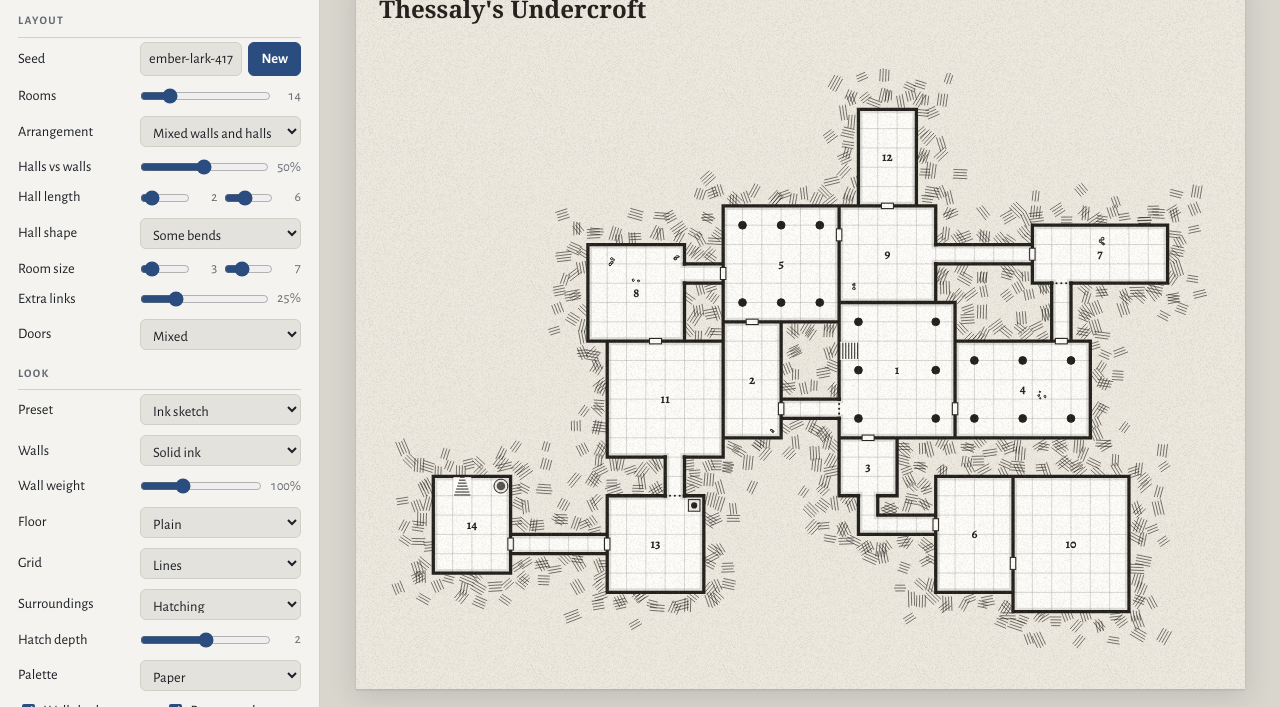
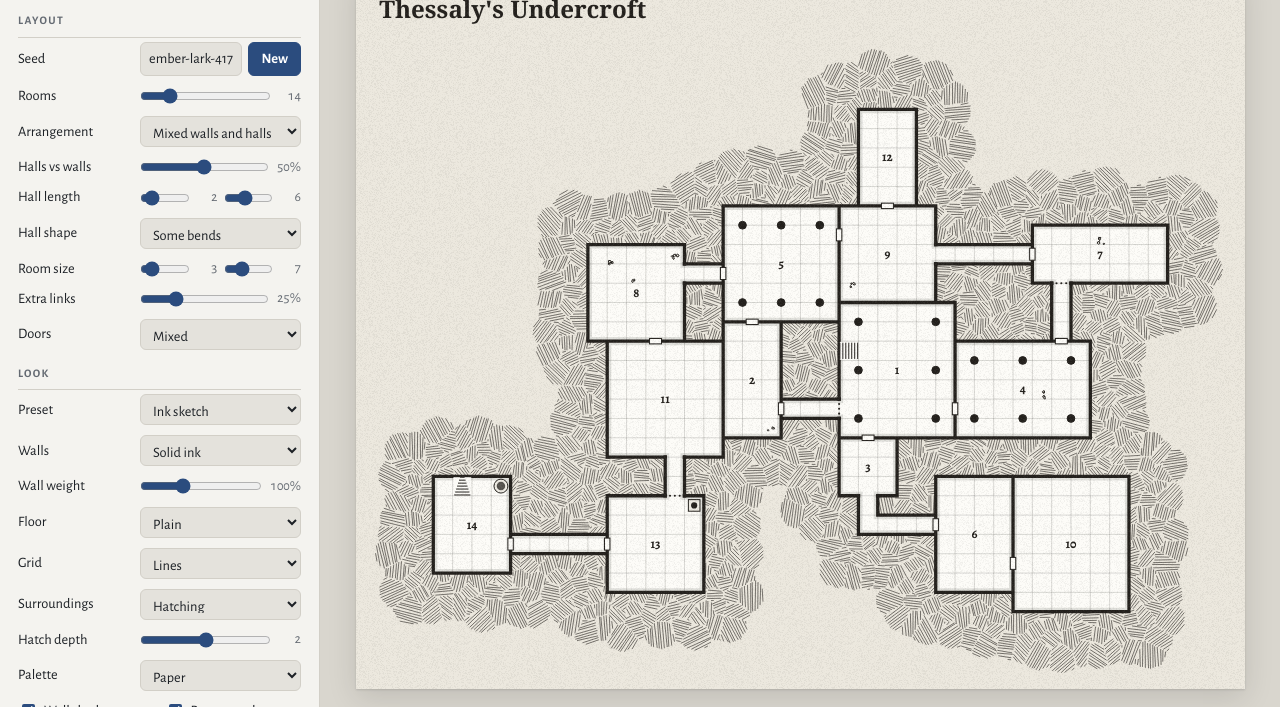
Before and after one commit to PaperColossus/free-maps, a plain HTML site: page dungeon-generator/index.html in a window 1280 px wide. Shown: the part 93-800 px from the top of the page. Drawn offline with nearby package versions, Linux system fonts and the light colour scheme; a web font is replaced by a local one.

Commit message:
Draw hatching as non-overlapping clusters along the walls
Scatter Poisson-disc points in a band around the floor, clip each to
its Voronoi cell with a small inset, and fill each cell with parallel
strokes at an angle chosen to contrast with its neighbours. Cross-hatch
uses the same cells; stipple uses Poisson dots that thin out away from
the walls.

Co-Authored-By: Claude Opus 5.5 <noreply@anthropic.com>
Claude-Session: https://claude.ai/code/session_01HmD89c5KPLuDSHfKfGyj8i

```diff
--- a/dungeon-generator/index.html
+++ b/dungeon-generator/index.html
@@ -738,6 +738,163 @@ const PRESETS = {
 /* ================================================================
    Renderer
    ================================================================ */
+/* ================================================================
+   Hatching geometry
+   Technique after Watabou's hatching for One Page Dungeon, as written up
+   by Red Blob Games ("Dyson hatching"): scatter Poisson-disc points in a
+   band along the walls, give each point its Voronoi cell, and fill each
+   cell with a cluster of parallel strokes clipped to the cell. Cells are
+   pulled in from their shared edges, so clusters never overlap.
+   All geometry is in grid squares, so screen and export match exactly.
+   ================================================================ */
+function floorDistance(map, reach) {
+  const { W, H, cells } = map;
+  const isF = (x, y) => x >= 0 && y >= 0 && x < W && y < H && cells[y * W + x] !== 0;
+  return function (px, py) {
+    let best = Infinity;
+    const fx = Math.floor(px), fy = Math.floor(py);
+    for (let y = fy - reach; y <= fy + reach; y++) for (let x = fx - reach; x <= fx + reach; x++) {
+      if (!isF(x, y)) continue;
+      const dx = Math.max(x - px, 0, px - (x + 1)), dy = Math.max(y - py, 0, py - (y + 1));
+      const d = dx * dx + dy * dy;
+      if (d < best) best = d;
+    }
+    return Math.sqrt(best);
+  };
+}
+
+// Dart-throwing Poisson-disc sampler over the band 0 < distance <= limit(rng).
+function bandPoints(map, rng, spacing, accept) {
+  const { W, H } = map;
+  const cs = spacing / Math.SQRT2, gw = Math.ceil(W / cs) + 1, gh = Math.ceil(H / cs) + 1;
+  const grid = new Int32Array(gw * gh).fill(-1);
+  const pts = [];
+  const free = (x, y) => {
+    const gx = Math.floor(x / cs), gy = Math.floor(y / cs);
+    for (let yy = Math.max(0, gy - 2); yy <= Math.min(gh - 1, gy + 2); yy++)
+      for (let xx = Math.max(0, gx - 2); xx <= Math.min(gw - 1, gx + 2); xx++) {
+        const i = grid[yy * gw + xx];
+        if (i >= 0) { const q = pts[i]; if ((q.x - x) ** 2 + (q.y - y) ** 2 < spacing * spacing) return false; }
+      }
+    return true;
+  };
+  const order = [];
+  for (let y = 0; y < H; y++) for (let x = 0; x < W; x++) if (map.cells[y * W + x] === 0) order.push([x, y]);
+  rng.shuffle(order);
+  for (let pass = 0; pass < 2; pass++) for (const [x, y] of order) {
+    for (let k = 0; k < 10; k++) {
+      const px = x + rng.f(), py = y + rng.f();
+      if (!accept(px, py) || !free(px, py)) continue;
+      grid[Math.floor(py / cs) * gw + Math.floor(px / cs)] = pts.length;
+      pts.push({ x: px, y: py });
+    }
+  }
+  return { pts, grid, gw, gh, cs };
+}
+
+function clipHalfPlane(poly, px, py, ux, uy, c) {
+  const out = [];
+  for (let i = 0; i < poly.length; i++) {
+    const a = poly[i], b = poly[(i + 1) % poly.length];
+    const fa = (a[0] - px) * ux + (a[1] - py) * uy - c, fb = (b[0] - px) * ux + (b[1] - py) * uy - c;
+    if (fa <= 0) out.push(a);
+    if ((fa <= 0) !== (fb <= 0)) { const t = fa / (fa - fb); out.push([a[0] + (b[0] - a[0]) * t, a[1] + (b[1] - a[1]) * t]); }
+  }
+  return out;
+}
+
+function hatchCells(map, depth) {
+  map._hatch = map._hatch || {};
+  if (map._hatch[depth]) return map._hatch[depth];
+  const rng = RNG(map.seed + "|hatch|" + depth);
+  const dist = floorDistance(map, depth + 1);
+  const spacing = 0.62;                 // closest two cluster centres may be, in squares
+  const { pts, grid, gw, gh, cs } = bandPoints(map, rng, spacing, (x, y) => {
+    const d = dist(x, y);
+    return d > 0 && d <= depth * (0.72 + 0.42 * rng.f()); // ragged outer edge
+  });
+  const gap = 0.045, maxR = 0.95, reach = Math.ceil((maxR * 2) / cs);
+  const cells = [];
+  for (let i = 0; i < pts.length; i++) {
+    const p = pts[i];
+    let poly = [];
+    for (let k = 0; k < 10; k++) { const a = (k / 10) * Math.PI * 2 + 0.3; poly.push([p.x + Math.cos(a) * maxR, p.y + Math.sin(a) * maxR]); }
+    const gx = Math.floor(p.x / cs), gy = Math.floor(p.y / cs);
+    const nbrs = [];
+    for (let yy = Math.max(0, gy - reach); yy <= Math.min(gh - 1, gy + reach); yy++)
+      for (let xx = Math.max(0, gx - reach); xx <= Math.min(gw - 1, gx + reach); xx++) {
+        const j = grid[yy * gw + xx];
+        if (j < 0 || j === i) continue;
+        const q = pts[j], dx = q.x - p.x, dy = q.y - p.y, L = Math.hypot(dx, dy);
+        if (L > maxR * 2) continue;
+        nbrs.push(j);
+        poly = clipHalfPlane(poly, p.x, p.y, dx / L, dy / L, L / 2 - gap);
+        if (poly.length < 3) break;
+      }
+    if (poly.length < 3) continue;
+    cells.push({ x: p.x, y: p.y, poly, nbrs, i });
+  }
+  // Pick each cluster's angle to differ from its neighbours' as much as possible.
+  const angleOf = new Map();
+  for (const c of cells) {
+    let bestA = 0, bestScore = -1;
+    for (let t = 0; t < 4; t++) {
+      const a = rng.f() * Math.PI;
+      let score = Math.PI;
+      for (const j of c.nbrs) if (angleOf.has(j)) {
+        let d = Math.abs(a - angleOf.get(j)) % Math.PI; d = Math.min(d, Math.PI - d);
+        score = Math.min(score, d);
+      }
+      if (score > bestScore) { bestScore = score; bestA = a; }
+    }
+    c.angle = bestA; angleOf.set(c.i, bestA);
+  }
+  map._hatch[depth] = cells;
+  return cells;
+}
+
+// Strokes of a cluster: parallel lines across a convex cell at a given angle and spacing.
+function clusterStrokes(c, angle, step) {
+  const ux = Math.cos(angle), uy = Math.sin(angle), nx = -uy, ny = ux;
+  let tmin = Infinity, tmax = -Infinity;
+  for (const [x, y] of c.poly) { const t = (x - c.x) * nx + (y - c.y) * ny; if (t < tmin) tmin = t; if (t > tmax) tmax = t; }
+  const out = [];
+  const count = Math.floor((tmax - tmin) / step);
+  const start = (tmin + tmax) / 2 - (count * step) / 2;
+  for (let k = 0; k <= count; k++) {
+    const t = start + k * step;
+    let smin = Infinity, smax = -Infinity;
+    for (let e = 0; e < c.poly.length; e++) {
+      const a = c.poly[e], b = c.poly[(e + 1) % c.poly.length];
+      const da = (a[0] - c.x) * nx + (a[1] - c.y) * ny - t, db = (b[0] - c.x) * nx + (b[1] - c.y) * ny - t;
+      if ((da <= 0) === (db <= 0)) continue;
+      const f = da / (da - db), ix = a[0] + (b[0] - a[0]) * f, iy = a[1] + (b[1] - a[1]) * f;
+      const sv = (ix - c.x) * ux + (iy - c.y) * uy;
+      if (sv < smin) smin = sv; if (sv > smax) smax = sv;
+    }
+    if (smax - smin < 0.08) continue;
+    const ox = c.x + nx * t, oy = c.y + ny * t;
+    out.push([ox + ux * smin, oy + uy * smin, ox + ux * smax, oy + uy * smax]);
+  }
+  return out;
+}
+
+function stippleDots(map, depth) {
+  map._stipple = map._stipple || {};
+  if (map._stipple[depth]) return map._stipple[depth];
+  const rng = RNG(map.seed + "|stipple|" + depth);
+  const dist = floorDistance(map, depth + 1);
+  // dense against the wall, thinning out with distance; dots never touch
+  const { pts } = bandPoints(map, rng, 0.11, (x, y) => {
+    const d = dist(x, y);
+    if (d <= 0 || d > depth) return false;
+    return rng.f() < Math.pow(1 - d / depth, 1.6);
+  });
+  for (const p of pts) p.r = 0.022 + rng.f() * 0.022;
+  map._stipple[depth] = pts;
+  return pts;
+}
+
 let noiseCanvas = null;
 function noisePattern(ctx) {
   if (!noiseCanvas) {
@@ -795,42 +952,24 @@ function renderMap(canvas, map, st, S) {
 
   // ---- surroundings ----
   ctx.lineCap = "round";
-  if (st.outside === "hatch") {
-    ctx.strokeStyle = pal.ink; ctx.lineWidth = Math.max(0.6, S * 0.03);
+  if (st.outside === "hatch" || st.outside === "cross") {
+    const cross = st.outside === "cross";
+    ctx.strokeStyle = pal.ink; ctx.lineWidth = Math.max(0.6, S * (cross ? 0.024 : 0.03));
     ctx.beginPath();
-    for (let y = 0; y < H; y++) for (let x = 0; x < W; x++) {
-      const d = dist[y * W + x];
-      if (d === 0 || d > st.depth) continue;
-      if (d === st.depth && st.depth > 1 && rr.f() < 0.45) continue;
-      const clusters = d === 1 ? 2 : 1;
-      for (let c = 0; c < clusters; c++) {
-        const cx = (x + 0.5) * S + j(0.35), cy = (y + 0.5) * S + j(0.35);
-        const ang = rr.range(0, Math.PI), ca = Math.cos(ang), sa = Math.sin(ang);
-        const n = rr.int(3, 4), gap = S * 0.15, len = S * rr.range(0.55, 0.85);
-        for (let k = 0; k < n; k++) {
-          const off = (k - (n - 1) / 2) * gap, l = len * rr.range(0.75, 1);
-          const px = cx - sa * off, py = cy + ca * off;
-          ctx.moveTo(px - ca * l / 2, py - sa * l / 2); ctx.lineTo(px + ca * l / 2, py + sa * l / 2);
-        }
+    const jit = 0.035;
+    for (const c of hatchCells(map, st.depth)) {
+      const sets = cross ? [[c.angle, 0.2], [c.angle + Math.PI / 2, 0.2]] : [[c.angle, 0.13]];
+      for (const [a, step] of sets) for (const [x0, y0, x1, y1] of clusterStrokes(c, a, step)) {
+        ctx.moveTo((x0 + rr.range(-jit, jit)) * S, (y0 + rr.range(-jit, jit)) * S);
+        ctx.lineTo((x1 + rr.range(-jit, jit)) * S, (y1 + rr.range(-jit, jit)) * S);
       }
     }
     ctx.stroke();
-  } else if (st.outside === "cross") {
-    ctx.save(); ctx.clip(bandPath);
-    ctx.strokeStyle = pal.ink; ctx.globalAlpha = 0.7; ctx.lineWidth = Math.max(1, S * 0.025);
-    const span = (W + H) * S, step = S * 0.2;
-    ctx.beginPath();
-    for (let t = -H * S; t < W * S; t += step) { ctx.moveTo(t + j(0.03), 0); ctx.lineTo(t + H * S + j(0.03), H * S); }
-    for (let t = 0; t < span; t += step * 1.6) { ctx.moveTo(t + j(0.03), 0); ctx.lineTo(t - H * S + j(0.03), H * S); }
-    ctx.stroke(); ctx.restore();
   } else if (st.outside === "stipple") {
     ctx.fillStyle = pal.ink;
-    for (let y = 0; y < H; y++) for (let x = 0; x < W; x++) {
-      const d = dist[y * W + x];
-      if (d === 0 || d > st.depth) continue;
-      const n = Math.round((st.depth - d + 1) * 7 / st.depth) + 2;
-      for (let k = 0; k < n; k++) { ctx.beginPath(); ctx.arc((x + rr.f()) * S, (y + rr.f()) * S, S * rr.range(0.018, 0.04), 0, Math.PI * 2); ctx.fill(); }
-    }
+    ctx.beginPath();
+    for (const p of stippleDots(map, st.depth)) { ctx.moveTo((p.x + p.r) * S, p.y * S); ctx.arc(p.x * S, p.y * S, Math.max(0.5, p.r * S), 0, Math.PI * 2); }
+    ctx.fill();
   } else if (st.outside === "solid") {
     // thin edge line around the rock face
     ctx.save(); ctx.clip(bandPath);
```
Also changed, not shown: 1 other file.
